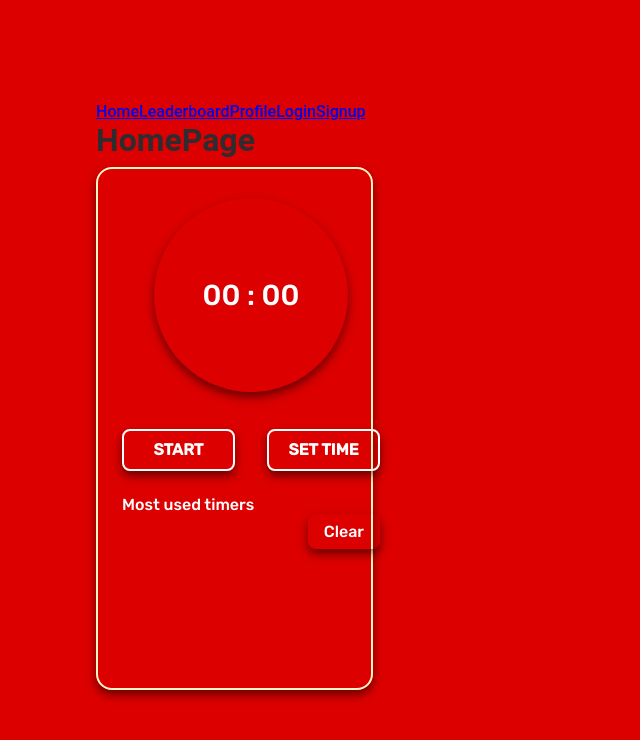
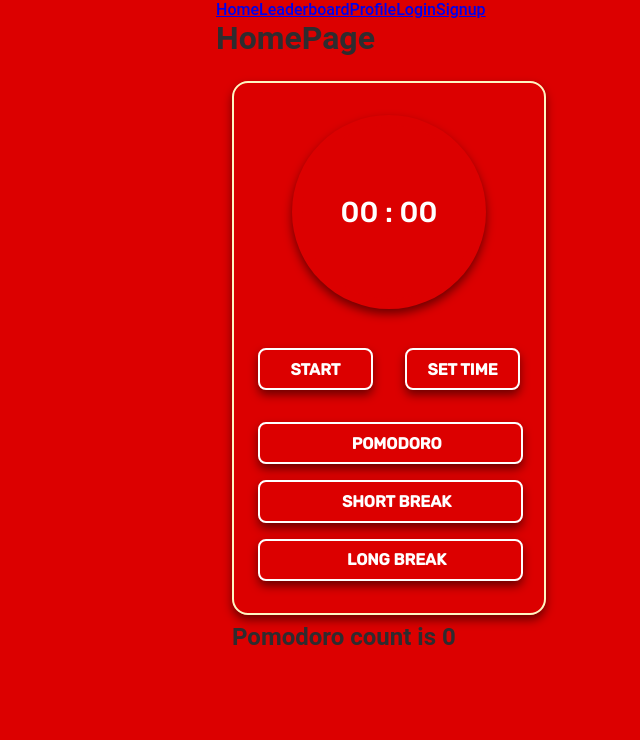
Before and after one commit to Chey-DB/Pomegranate-Frontend, a React (Vite) app: page / in a window 1280 px wide. Shown: the top 740 px of the page, without its empty margins (251-891 px from the left). Built offline with nearby package versions, Linux system fonts and the light colour scheme.

Commit message:
add pomodoro times to timer

```diff
--- a/src/components/Timer/index.jsx
+++ b/src/components/Timer/index.jsx
@@ -12,8 +12,8 @@ const Timer = () => {
   const [countDownStarted, setCountDownStarted] = useState(false)
   /* time in milliseconds */
   const [timeInMilliseconds, setTimeInMilliseconds] = useState(0)
-  /*used timers */
-  const [usedTimes, setUsedTimes] = useState([])
+  const [working, setWorking] = useState(false)
+  const [pomodoroCount, setPomodoroCount] = useState(0)
 
   /* Start Timer */
   const startTimer = () => {
@@ -22,8 +22,6 @@ const Timer = () => {
     if (toggleForm){setToggleForm(false)}
     // set new timer minutes(milliseconds)
     setTimeInMilliseconds(timeInput * 60 * 1000)
-    //add the time to used times
-    setUsedTimes(times => [...times, timeInput])
   }
   /* Stop Timer */
   const stopTimer = () => {
@@ -41,6 +39,24 @@ const Timer = () => {
     setTimeInput(inputData);
   }
 
+  const pomodoroTime = () => {
+    setTimeInput(0.2)
+    document.getElementById('timer').style.backgroundColor = 'red'
+    setWorking(true)
+  }
+
+  const shortBreakTime = () => {
+    setTimeInput(0.1)
+    document.getElementById('timer').style.backgroundColor = 'blue'
+    setWorking(false)
+  }
+
+  const longBreakTime = () => {
+    setTimeInput(0.15)
+    document.getElementById('timer').style.backgroundColor = 'green'
+    setWorking(false)
+  }
+
   // get time ahead in milliseconds
   const countDownTime = new Date().getTime() + timeInMilliseconds;
 
@@ -49,13 +65,16 @@ const Timer = () => {
 
   return (
     <div className="timerContainer">
-      <div className ="timer">
+      <div id='timer' className ="timer">
       <TimerProgress {...{
         timeInMilliseconds,
         stopTimer,
         countDownStarted,
         countDownTime,
-        animationDuration
+        animationDuration,
+        working,
+        setPomodoroCount,
+        pomodoroCount
       }}
       />
       <TimerAction {...{
@@ -66,11 +85,13 @@ const Timer = () => {
         countDownStarted,
         startTimer,
         stopTimer,
-        usedTimes,
-        setUsedTimes
+        pomodoroTime,
+        shortBreakTime,
+        longBreakTime,
       }}
        />
       </div>
+      <h2>Pomodoro count is {pomodoroCount}</h2>
     </div>
   )
 }
--- a/src/components/Timer/style.css
+++ b/src/components/Timer/style.css
@@ -1,27 +1,27 @@
 .timerContainer {
   display: grid;
-  grid-auto-rows: 539px;
-  padding: 1rem 0rem;
+  grid-auto-rows: 550px;
+  padding: 1rem 1rem;
 }
 
 .timer {
   margin: 0.5rem auto;
   border: 2px solid var(--cream);
-  width: 277px;
+  width: 314px;
   box-shadow: 0px 5px 10px 0px rgba(0,0,0,0.5);
   padding: 1.5rem;
   border-radius: 1rem;
-  cursor:pointer;
+  /* cursor:pointer; */
   display: grid;
   grid-template-rows: repeat(2, 1fr);
   grid-template-rows: 50% 50%
 }
 
-@media screen and (min-width: 768px){
+/* @media screen and (min-width: 768px){
   .timerContainer {
     padding: unset;
     max-width: 750px;
     grid-template-columns: repeat(2, 1fr);
     grid-gap: 2rem;
   }
-}
+} */
--- a/src/components/TimerAction/index.jsx
+++ b/src/components/TimerAction/index.jsx
@@ -9,34 +9,10 @@ const TimerAction = ({
   countDownStarted,
   startTimer,
   stopTimer,
-  setUsedTimes,
-  usedTimes,
+  pomodoroTime,
+  shortBreakTime,
+  longBreakTime,
 }) => {
-  const [mostUsedObj, setMostUsedObj] = useState([])
-
-  const onReset = () => {
-    setMostUsedObj([])
-    setUsedTimes([])
-  }
-
-  useEffect(() => {
-    let numMap = {}
-
-    usedTimes.forEach(function(num){
-      if(numMap[num]){
-        numMap[num]++
-      } else {
-        numMap[num] = 1
-      }
-    })
-    //sorted array
-    let sorted = []
-    for (var num in numMap){
-      sorted.push([num,numMap[num]])
-    }
-    sorted.sort((a,b) => (a[1] - b[1]));
-    setMostUsedObj(sorted)
-  },[usedTimes])
 
   return (
     <div className='ta-container'>
@@ -45,6 +21,7 @@ const TimerAction = ({
         <button onClick={startTimer}> Start </button> :
         <button onClick={stopTimer}> Stop </button>}
         <button onClick={onToggle}> Set Time </button>
+
       </div>
 
       {toggleForm ?
@@ -56,24 +33,12 @@ const TimerAction = ({
         />
       </div> : null}
 
-      <div className='used-containers'>
-        <div className='used-timers'>
-          <h2>Most used timers</h2>
-          <ul>
-            {mostUsedObj.map((time,key) =>
-              <li key={key}><button>
-                {time[0]} mins
-                </button></li>
-            )}
-            {/* <li><button> 25 mins</button></li>
-            <li><button> 5 mins</button></li>
-            <li><button> 15 mins</button></li> */}
-          </ul>
-        </div>
+      <div className='pomodoro-container'>
+        <div className='pomodoro-timer'>
+        <button onClick={pomodoroTime}> Pomodoro </button>
+        <button onClick={shortBreakTime}> Short Break </button>
+        <button onClick={longBreakTime}> Long Break </button>
 
-        <div className='reset'>
-          <button
-          onClick={onReset}>Clear</button>
         </div>
 
       </div>
--- a/src/components/TimerAction/style.css
+++ b/src/components/TimerAction/style.css
@@ -1,5 +1,5 @@
 .ta-container {
-
+  /* border: 2px solid var(--yellow); */
 }
 
  button {
@@ -14,6 +14,7 @@
   display: grid;
   grid-template-columns: repeat(2, 1fr);
   grid-gap: 2rem;
+  /* border: 2px solid var(--yellow) */
 }
 
 .btn-container button {
@@ -46,55 +47,36 @@ input {
   padding: 0.3rem;
 }
 
-.used-container {
+.pomodoro-container {
   display: grid;
   grid-template-columns: repeat(2, 1fr);
   grid-gap: 2rem;
   padding-top: 0.5rem;
+  /* border: 2px solid var(--white); */
+
 }
 
-.used-timers h2,
-.reset button {
+.pomodoro-container button {
+  box-shadow: 0px 5px 10px 0px rgba(0,0,0,0.5);
+  padding: 0.6rem;
+  border-radius: 0.5rem;
+  color: var(--white);
   font-size: 1rem;
-  font-weight: 400;
-  white-space: nowrap;
-  color: var(--white);
-  font-family: "Rubik", sans-serif;
+  font-weight: 700;
+  text-transform: uppercase;
+  border: 2px solid var(--white);
+  transition: all 0.5ms ease-in-out;
+  width: 210%;
+  padding-left: 1.4rem;
+  margin-bottom: 1rem;
 }
 
-.used-container ul {
-  height: 50%;
-  overflow-y:scroll;
-  margin-top:1rem;
-}
-
-.used-container ul::-webkit-scrollbar {
-  display: none;
-}
-
-.reset {
-  display: flex;
-  align-items: flex-start;
-  justify-content: flex-end;
-}
-
-.reset button {
-  color: var(--white);
-  box-shadow: 0px 5px 10px 0px rgba(0, 0 ,0 ,0.5);
-  padding: 0.5rem 1rem;
-  border-radius: 0.5rem;
-}
-
-.reset button:hover {
+.pomodoro-container button:hover {
   border-color: var(--yellow);
   box-shadow: unset;
 }
 
-.used-containers ul li {
-  margin-bottom: 0.3rem;
+.pomodoro-container button:focus {
+  border-color: var(--yellow);
+  box-shadow: unset;
 }
-
-.used-containers ul li button {
-  color: var(--white);
-  font-family: "Rubik", sans-serif;
-}
--- a/src/components/TimerProgress/index.jsx
+++ b/src/components/TimerProgress/index.jsx
@@ -9,6 +9,9 @@ const TimerProgress = ({
   stopTimer,
   countDownStarted,
   countDownTime,
+  working,
+  setPomodoroCount,
+  pomodoroCount
 }) => {
 
   const [seconds, minutes] = useCountDown({
@@ -25,8 +28,12 @@ const TimerProgress = ({
   useEffect(() => {
     if((minutes + seconds) <= 0){
       stopTimer();
-      alert('time up!')
-      return;
+
+      if (working == true) {
+        alert('nice work!')
+        setPomodoroCount(pomodoroCount + 1)
+      } else {
+      alert('back to work!')}
     }
   }, [minutes,seconds])
 
--- a/src/style.css
+++ b/src/style.css
@@ -18,11 +18,11 @@ body {
 }
 
 /* Large screen sizes => 768px */
-@media screen and (min-width: 768px){
+/* @media screen and (min-width: 768px){
   body {
     height: 100vh;
     display: flex;
     justify-content: centre;
     align-items: center;
   }
-}
+} */
```
